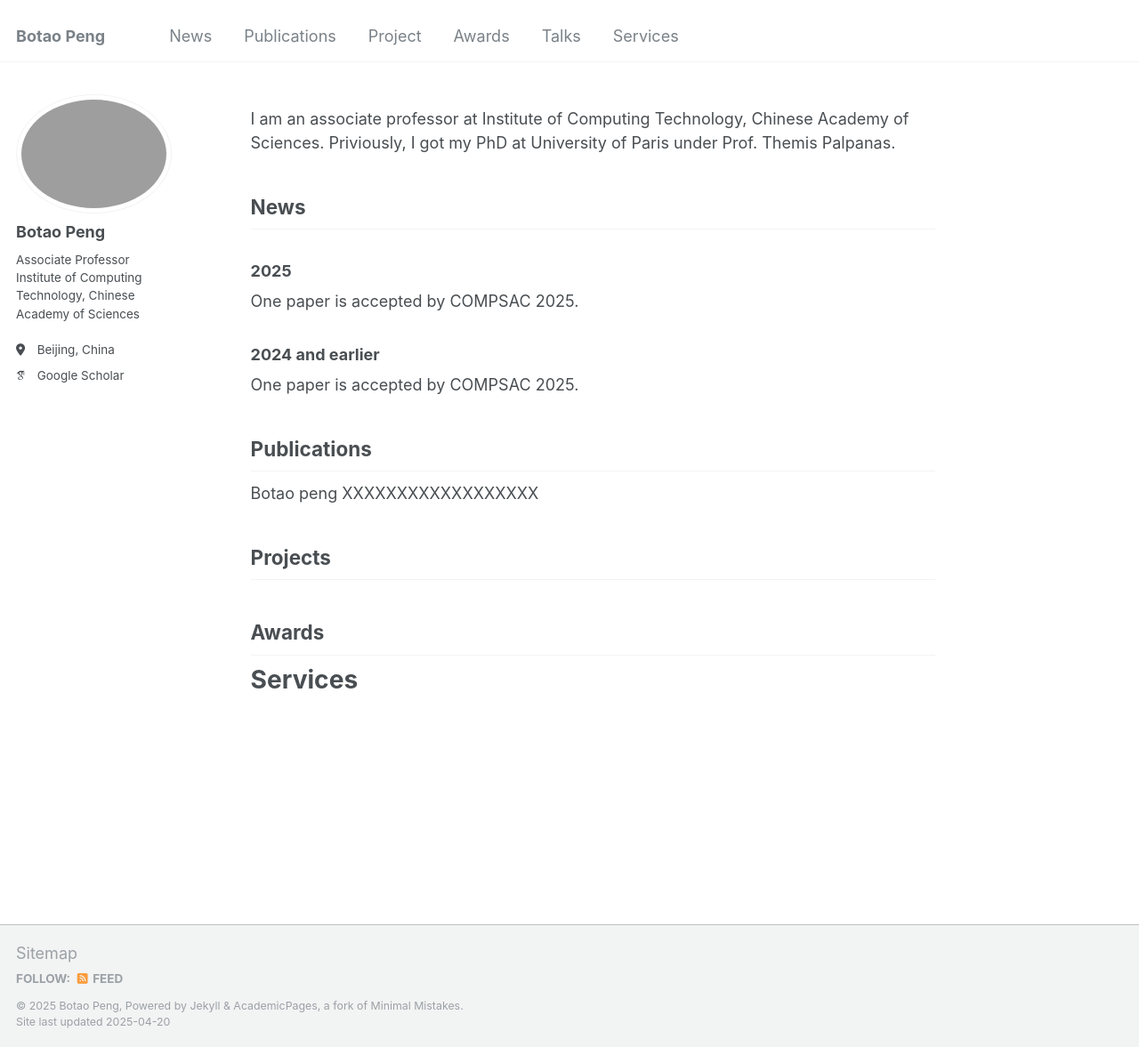
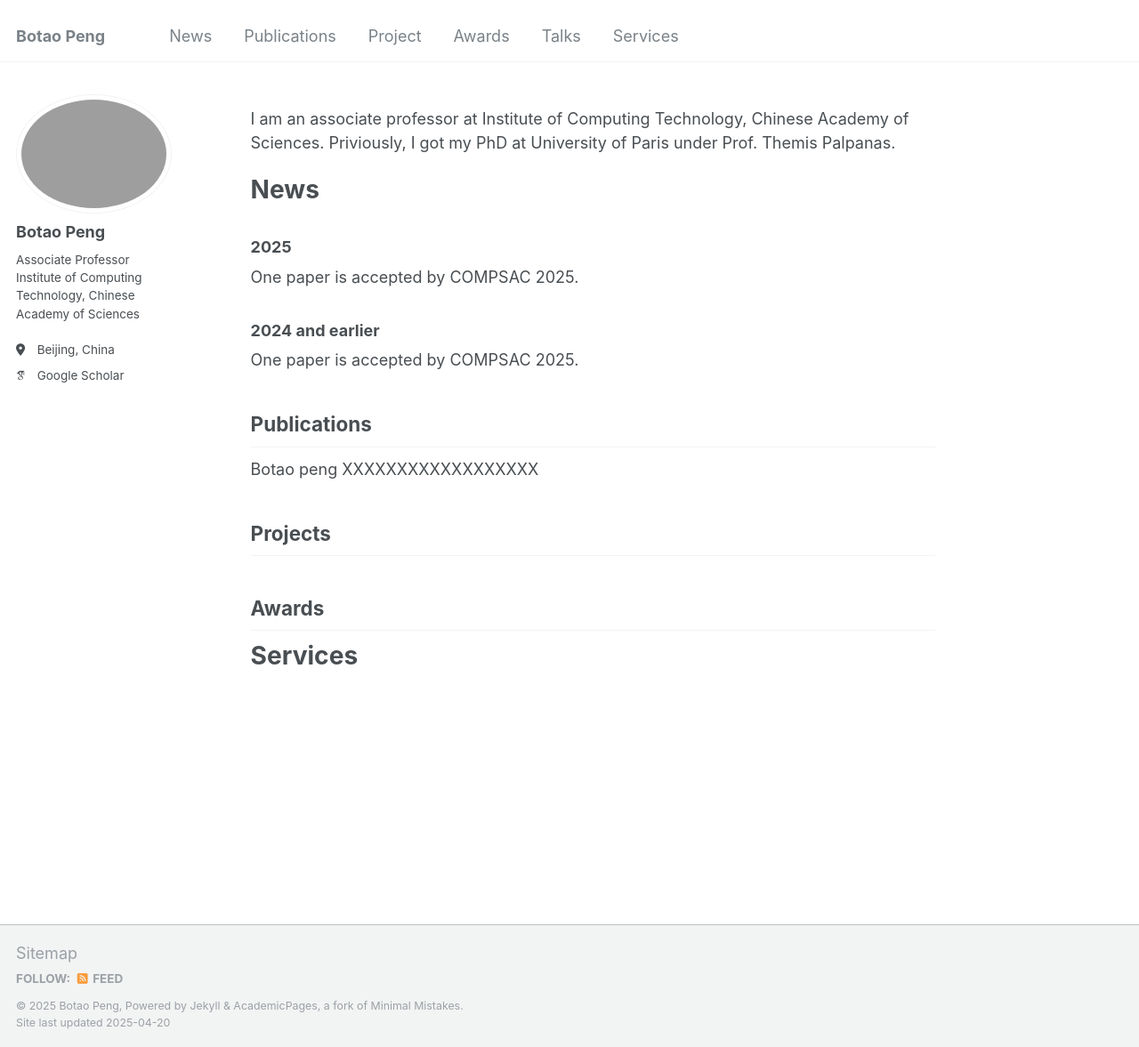
Before and after one commit to BotaoPENG/botaopeng.github.io, a Jekyll site: the page built from _pages/about.md, in a window 1280 px wide and 1177 px high. Shown: the whole window at 89% size. Built offline with Jekyll 4.4.1, drawn with Linux system fonts in a browser that asks for light colours; some web fonts are replaced.

```diff
--- a/_pages/about.md
+++ b/_pages/about.md
@@ -9,7 +9,7 @@ redirect_from:
 I am an associate professor at Institute of Computing Technology, Chinese Academy of Sciences.
 Priviously, I got my PhD at University of Paris under Prof. Themis Palpanas.
 
-## News {#news}
+# News {#news}
 
 
 ### 2025
```
